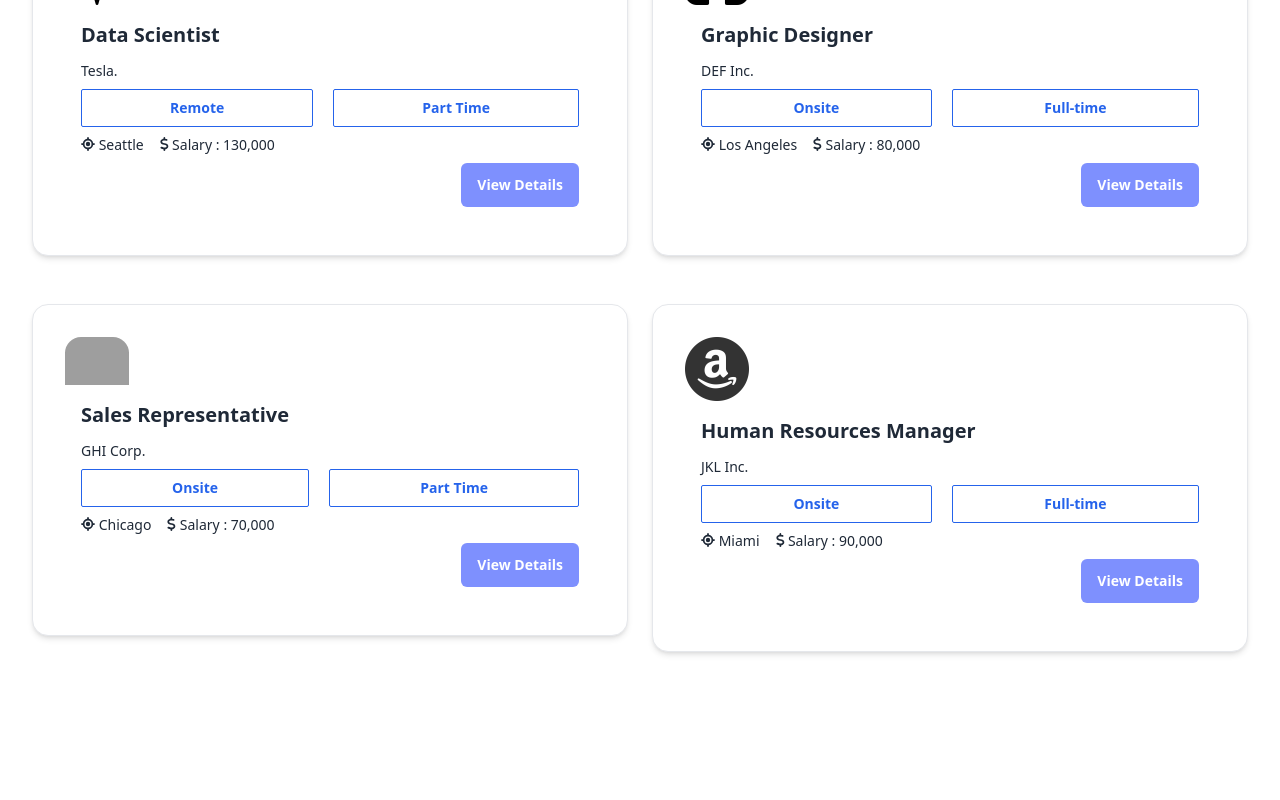
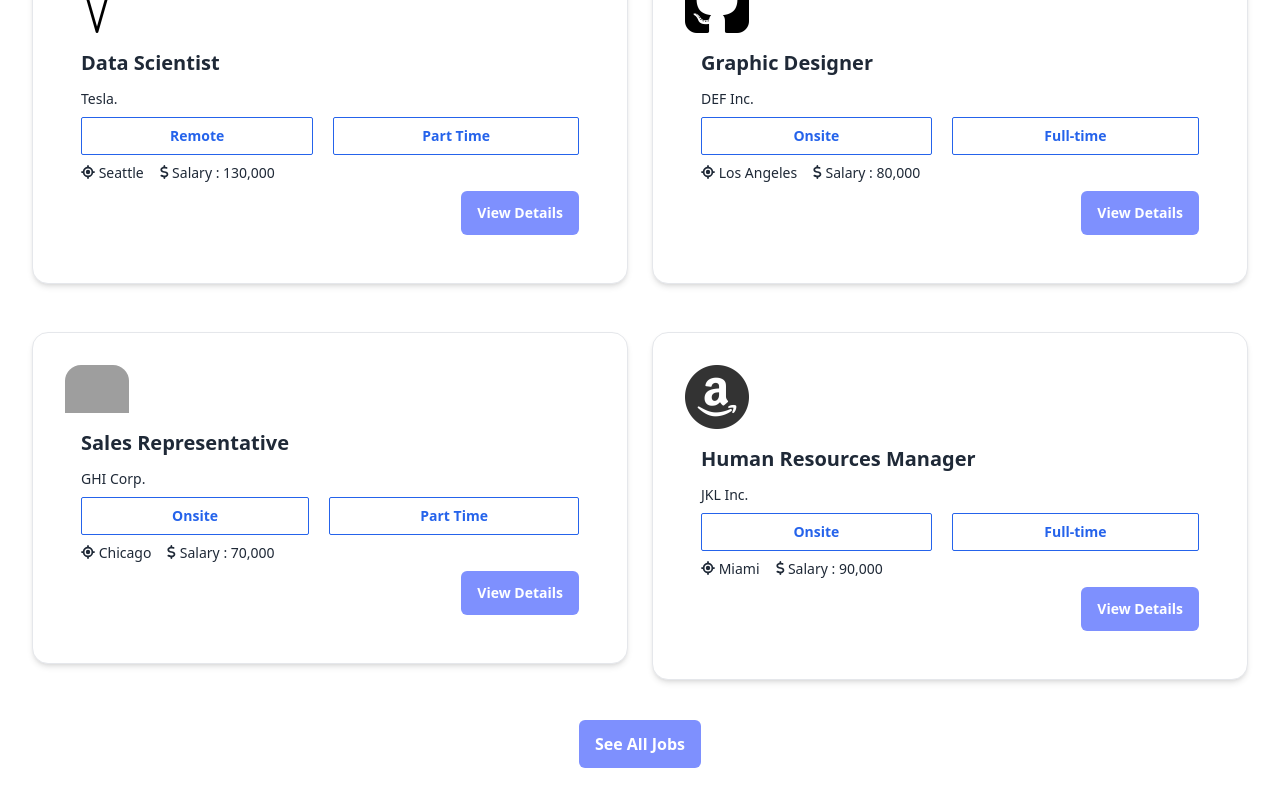
Before and after one commit to Rashed967/career-hub, a React (Vite) app: page / in a window 1280 px wide. Shown: the part 1427-2227 px from the top of the page. Before the commit the page ends 2123 px from the top, so only its background shows below. Built offline with nearby package versions, Linux system fonts and the light colour scheme; grey boxes are pictures that could not be loaded.

Commit message:
some changes

```diff
--- a/src/components/Home/Home.jsx
+++ b/src/components/Home/Home.jsx
@@ -15,6 +15,11 @@ const Home = () => {
         .then(data => setJobs(data))
     },[])
 
+    const [allJob, setJob] = useState([])
+    const getJobDetial = job =>{
+        setJob(job)
+    }
+
 
     return (
         <div>
@@ -24,6 +29,7 @@ const Home = () => {
             ></Categories>
             <Jobs
             jobs={jobs}
+            getJobDetial={getJobDetial}
             ></Jobs>
         </div>
     );
--- a/src/components/Job/Job.jsx
+++ b/src/components/Job/Job.jsx
@@ -2,8 +2,10 @@ import React from 'react';
 import ReactDOM from 'react-dom'
 import { FontAwesomeIcon } from '@fortawesome/react-fontawesome'
 import { faLocation, faDollar } from '@fortawesome/free-solid-svg-icons'
+import { Link } from 'react-router-dom';
 
-const Job = ({job}) => {
+const Job = ({job, getJobDetial}) => {
+
     const {
         company_logo,
         job_title,
@@ -31,7 +33,9 @@ const Job = ({job}) => {
     <span><FontAwesomeIcon icon={faDollar} /> Salary : {salary}</span>
     </div>
     <div className="card-actions justify-end">
-    <button className='rounded-md text-white font-semibold py-3 px-4 bg-[#7E90FE]'>View Details</button>
+    <Link  to="job-details">
+    <button onClick={() => getJobDetial(job)} className='rounded-md text-white font-semibold py-3 px-4 bg-[#7E90FE]'>View Details</button>
+    </Link>
     </div>
   </div>
 </div>
--- /dev/null
+++ b/src/components/JobDetail/JobDetail.jsx
@@ -0,0 +1,11 @@
+import React from 'react';
+
+const JobDetail = () => {
+    return (
+        <div>
+            <h2>Hello from job detial</h2>
+        </div>
+    );
+};
+
+export default JobDetail;
--- /dev/null
+++ b/src/components/JobDetails/JobDetails.jsx
@@ -0,0 +1,16 @@
+import React from 'react';
+import { useLoaderData } from 'react-router-dom';
+import JobDetail from '../JobDetail/JobDetail';
+
+const JobDetails = () => {
+
+
+    return (
+        <div>
+            <h3>helloe from job details</h3>
+            <JobDetail></JobDetail>
+        </div>
+    );
+};
+
+export default JobDetails;
--- a/src/components/Jobs/Jobs.jsx
+++ b/src/components/Jobs/Jobs.jsx
@@ -1,20 +1,22 @@
 import React from 'react';
 import Job from '../Job/Job';
 
-const Jobs = ({jobs}) => {
+const Jobs = ({jobs, getJobDetial}) => {
 
     return (
         <>
         <h1 className='mt-20 mb-6 text-3xl font-bold my-5'>Featured Jobs</h1>
             <p className='text-[#757575]'>Explore thousands of job opportunities with all the information you need. Its your future</p>
-        <div className='grid md:grid-cols-2 gap-6'>
+        <div className='grid md:grid-cols-2 gap-6 my-7'>
             {
                 jobs.map(job => <Job
                 key={job.id}
                 job={job}
+                getJobDetial={getJobDetial}
                 ></Job>)
             }
         </div>
+            <button className='rounded-md text-white font-semibold py-3 px-4 bg-[#7E90FE]'>See All Jobs</button>
         </>
     );
 };
--- a/src/main.jsx
+++ b/src/main.jsx
@@ -8,6 +8,7 @@ import {
 } from "react-router-dom";
 import Root from './components/Layout/Root/Root';
 import Home from './components/Home/Home';
+import JobDetails from './components/JobDetails/JobDetails';
 
 
 const router = createBrowserRouter([
@@ -21,7 +22,8 @@ const router = createBrowserRouter([
         loader : () => fetch('categories.json'),
       },
       {
-        path : ""
+        path : "job-details",
+        element : <JobDetails></JobDetails>,
       }
     ]
   },
```
